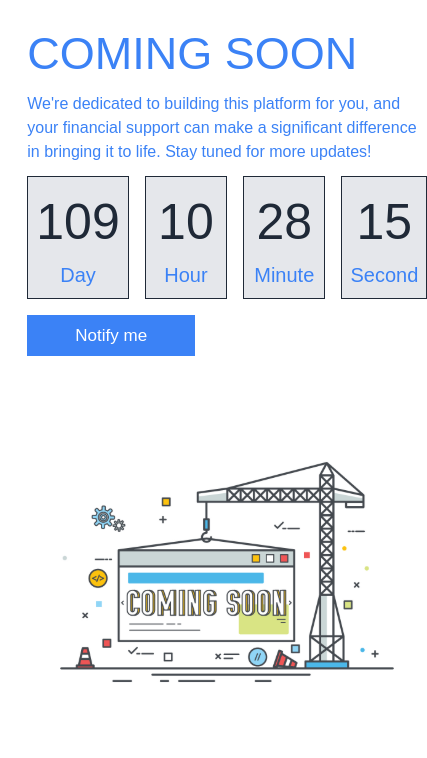
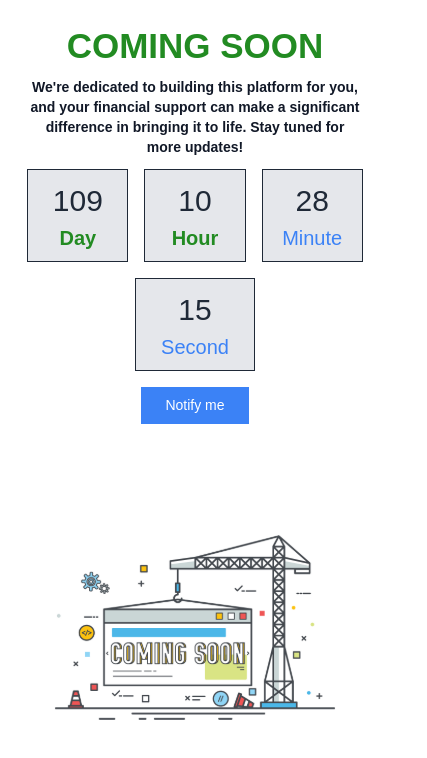
Before and after one commit to iyanuloluwa-Miracle/civictech_fellowship, a Vue app: page /comingsoon in a window 390 px wide. Shown: the top 758 px of the page, 427 px wide, since content can reach past the window. Built offline with nearby package versions, Linux system fonts and the light colour scheme; a web font is replaced by a local one.

Commit message:
:sparkles: feat:coming soon ui redesign

```diff
--- a/src/page/ComingSoon.vue
+++ b/src/page/ComingSoon.vue
@@ -1,42 +1,42 @@
 <template>
-    <div class="flex items-center flex-wrap py-5 px-[7%] min-h-screen gap-4 pb-20">
-        <div class="flex-1 min-w-[400px]">
-            <h3 class="text-[45px] uppercase text-blue-500">Coming Soon</h3>
+    <div class="flex flex-col md:flex-row items-center flex-wrap py-5 px-[7%] min-h-screen gap-4 pb-20">
+        <div class="w-full md:flex-1 min-w-[250px] text-center md:text-left">
+            <h3 class="text-[35px] md:text-[45px] uppercase text-[#228B22] font-extrabold">Coming Soon</h3>
 
-            <p class="py-1 text-blue-500">
+            <p class="py-1 text-gray-900 font-semibold text-sm md:text-base">
                 We're dedicated to building this platform for you, and your financial support can make a significant
                 difference in bringing it to life. Stay tuned for more updates!
             </p>
 
-            <div class="flex gap-4 py-2">
-                <div class="flex-1 p-2 bg-gray-200 border border-gray-800 text-center">
-                    <h3 class="text-[50px] text-gray-800">{{ days }}</h3>
-                    <span class="text-blue-500 text-[20px]">Day</span>
+            <div class="flex flex-wrap justify-center md:justify-start gap-4 py-2">
+                <div class="flex-1 p-2 bg-gray-200 border border-gray-800 text-center max-w-[120px]">
+                    <h3 class="text-[30px] md:text-[50px] text-gray-800">{{ days }}</h3>
+                    <span class="text-[#228B22] text-[20px] font-semibold">Day</span>
                 </div>
 
-                <div class="flex-1 p-2 bg-gray-200 border border-gray-800 text-center">
-                    <h3 class="text-[50px] text-gray-800">{{ hours }}</h3>
-                    <span class="text-blue-500 text-[20px]">Hour</span>
+                <div class="flex-1 p-2 bg-gray-200 border border-gray-800 text-center max-w-[120px]">
+                    <h3 class="text-[30px] md:text-[50px] text-gray-800">{{ hours }}</h3>
+                    <span class="text-[#228B22] text-[20px] font-semibold">Hour</span>
                 </div>
 
-                <div class="flex-1 p-2 bg-gray-200 border border-gray-800 text-center">
-                    <h3 class="text-[50px] text-gray-800">{{ minutes }}</h3>
+                <div class="flex-1 p-2 bg-gray-200 border border-gray-800 text-center max-w-[120px]">
+                    <h3 class="text-[30px] md:text-[50px] text-gray-800">{{ minutes }}</h3>
                     <span class="text-blue-500 text-[20px]">Minute</span>
                 </div>
 
-                <div class="flex-1 p-2 bg-gray-200 border border-gray-800 text-center">
-                    <h3 class="text-[50px] text-gray-800">{{ seconds }}</h3>
+                <div class="flex-1 p-2 bg-gray-200 border border-gray-800 text-center max-w-[120px]">
+                    <h3 class="text-[30px] md:text-[50px] text-gray-800">{{ seconds }}</h3>
                     <span class="text-blue-500 text-[20px]">Second</span>
                 </div>
             </div>
 
             <a href="#"
-                class="inline-block py-2 px-12 mt-2 text-[17px] bg-blue-500 text-white transition-all hover:tracking-wider">
+                class="inline-block py-2 px-6 md:px-12 mt-2 text-[14px] md:text-[17px] bg-blue-500 text-white transition-all hover:tracking-wider">
                 Notify me
             </a>
         </div>
 
-        <div class="flex-1 min-w-[400px]">
+        <div class="w-full md:flex-1 min-w-[250px] mt-5 md:mt-0">
             <img src="../assets/pageconstruction.svg" alt="coming-soon image" class="w-full" />
         </div>
     </div>
@@ -72,27 +72,3 @@ onMounted(() => {
     setInterval(countDown, 1000);
 });
 </script>
-
-<style scoped>
-@media (max-width: 500px) {
-  .container .title {
-    font-size: 35px;
-  }
-
-  .container .content p {
-    font-size: 14px;
-  }
-
-  .container .content .count-down {
-    gap: 5px;
-  }
-
-  .container .content .count-down h3 {
-    font-size: 30px;
-  }
-
-  .container .content .count-down span {
-    font-size: 15px;
-  }
-}
-</style>
```
Lines whose indentation alone changed are shown as unchanged.
